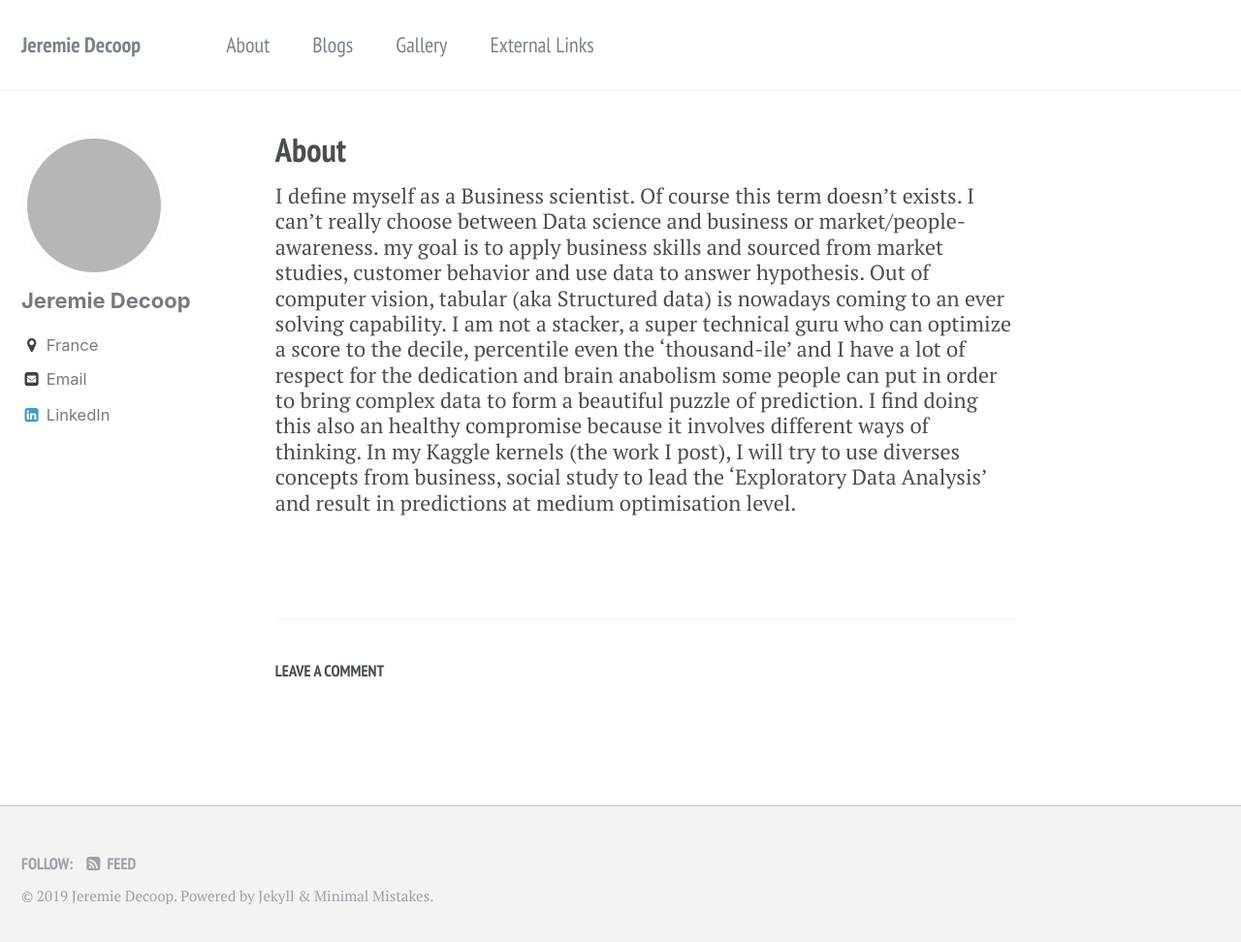
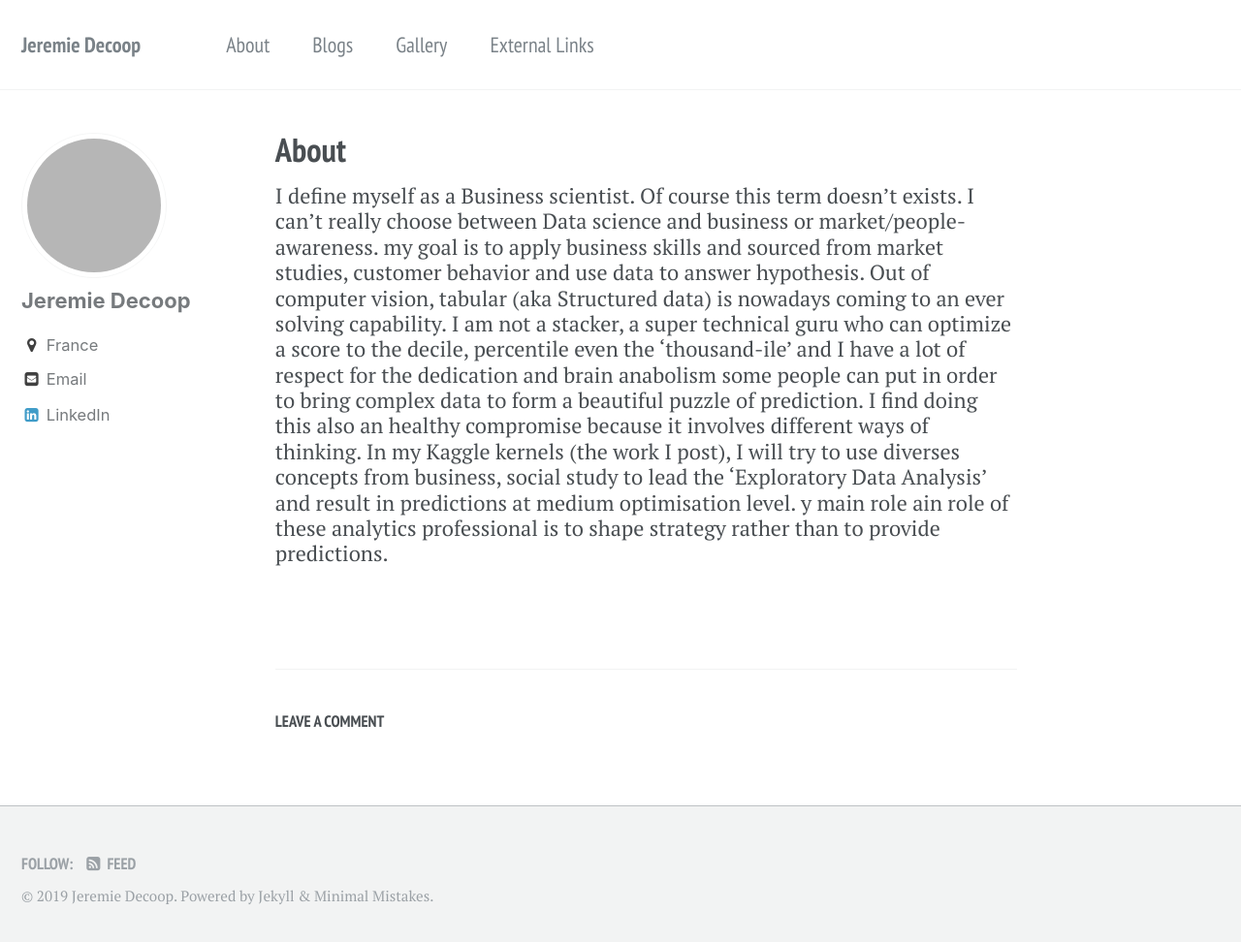
Before and after one commit to JeremieDec/home, a Jekyll site: the page built from _pages/about.md, in a window 1280 px wide and 977 px high. Shown: the top 972 px of the window at 97% size. Built offline with Jekyll 4.4.1, drawn with Linux system fonts in a browser that asks for light colours.

Commit message:
Update about.md

```diff
--- a/_pages/about.md
+++ b/_pages/about.md
@@ -9,4 +9,4 @@ author_profile: true
 
 
 
-I define myself as a Business scientist. Of course this term doesn't exists. I can't really choose between Data science and business or market/people-awareness.  my goal is to apply business skills and sourced from market studies, customer behavior and use data to answer hypothesis. Out of computer vision, tabular (aka Structured data) is nowadays coming to an ever solving capability. I am not a stacker, a super technical guru who can optimize a score to the decile, percentile even the 'thousand-ile' and I have a lot of respect for the dedication and brain anabolism some people can put in order to bring complex data to form a beautiful puzzle of prediction. I find doing this also an healthy compromise because it involves different ways of thinking. In my Kaggle kernels (the work I post), I will try to use diverses concepts from business, social study to lead the 'Exploratory Data Analysis' and result in predictions at medium optimisation level.
+I define myself as a Business scientist. Of course this term doesn't exists. I can't really choose between Data science and business or market/people-awareness.  my goal is to apply business skills and sourced from market studies, customer behavior and use data to answer hypothesis. Out of computer vision, tabular (aka Structured data) is nowadays coming to an ever solving capability. I am not a stacker, a super technical guru who can optimize a score to the decile, percentile even the 'thousand-ile' and I have a lot of respect for the dedication and brain anabolism some people can put in order to bring complex data to form a beautiful puzzle of prediction. I find doing this also an healthy compromise because it involves different ways of thinking. In my Kaggle kernels (the work I post), I will try to use diverses concepts from business, social study to lead the 'Exploratory Data Analysis' and result in predictions at medium optimisation level. y main role ain role of these analytics professional is to shape strategy rather than to provide predictions.
```
